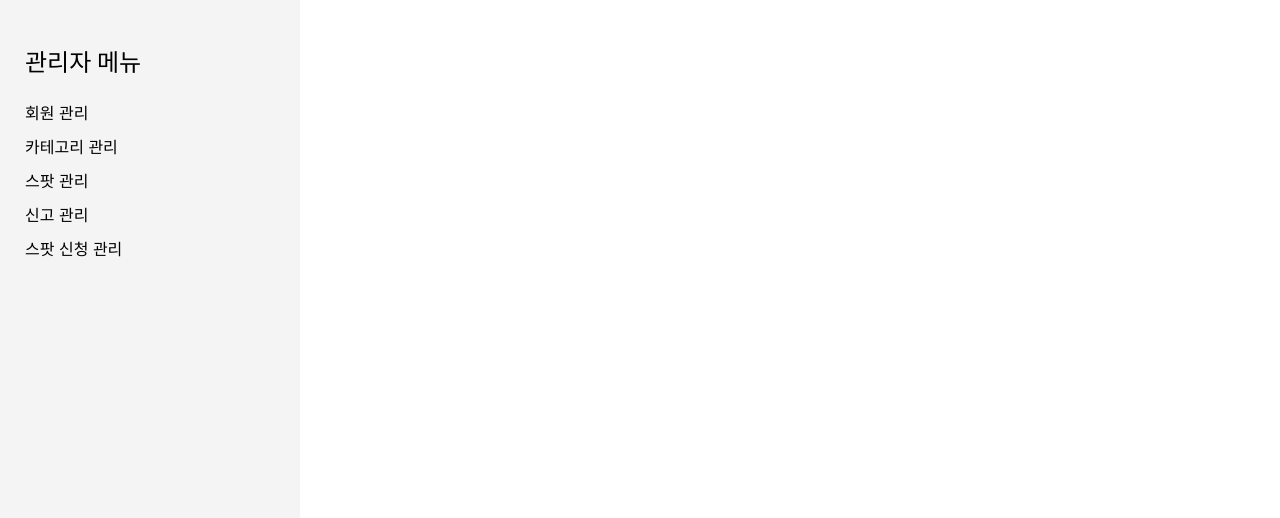
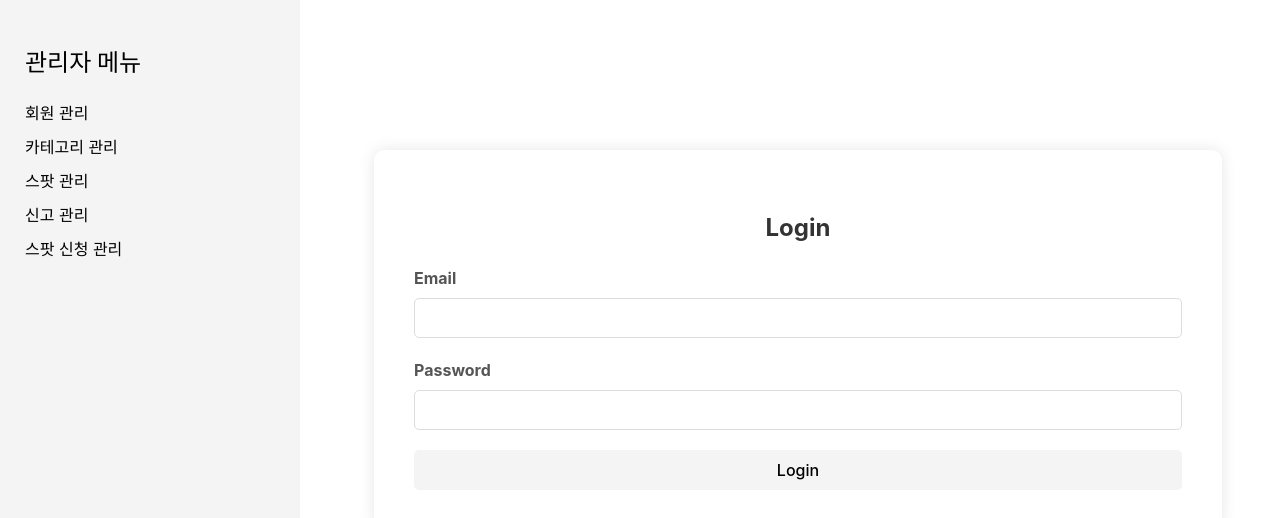
Before and after one commit to DittoTrip/DittoTrio-management, a React (Vite) app: page /login in a window 1280 px wide. Shown: the top 518 px of the page. Built offline with nearby package versions, Linux system fonts and the light colour scheme.

Commit message:
Feat: 로그인 & 유저 데이터 수정

```diff
--- a/src/App.tsx
+++ b/src/App.tsx
@@ -6,6 +6,8 @@ import CategoryManagement from "./pages/CategoryManagement";
 import SpotManagement from "./pages/SpotManagement";
 import ReportManagement from "./pages/ReportManagement";
 import SpotRequestManagement from "./pages/SpotRequestManagement";
+import Login from "./pages/Login";
+import ProtectedRoute from "./components/ProtectedRoute";
 import styled from "styled-components";
 import Sidebar from "./components/SlideBar";
 
@@ -27,11 +29,47 @@ const App: React.FC = () => {
         <Sidebar />
         <Content>
           <Routes>
-            <Route path="/members" element={<MemberManagement />} />
-            <Route path="/categories" element={<CategoryManagement />} />
-            <Route path="/spots" element={<SpotManagement />} />
-            <Route path="/reports" element={<ReportManagement />} />
-            <Route path="/spot-requests" element={<SpotRequestManagement />} />
+            <Route path="/login" element={<Login />} />
+            <Route
+              path="/members"
+              element={
+                <ProtectedRoute>
+                  <MemberManagement />
+                </ProtectedRoute>
+              }
+            />
+            <Route
+              path="/categories"
+              element={
+                <ProtectedRoute>
+                  <CategoryManagement />
+                </ProtectedRoute>
+              }
+            />
+            <Route
+              path="/spots"
+              element={
+                <ProtectedRoute>
+                  <SpotManagement />
+                </ProtectedRoute>
+              }
+            />
+            <Route
+              path="/reports"
+              element={
+                <ProtectedRoute>
+                  <ReportManagement />
+                </ProtectedRoute>
+              }
+            />
+            <Route
+              path="/spot-requests"
+              element={
+                <ProtectedRoute>
+                  <SpotRequestManagement />
+                </ProtectedRoute>
+              }
+            />
           </Routes>
         </Content>
       </Container>
--- /dev/null
+++ b/src/components/ProtectedRoute.tsx
@@ -0,0 +1,19 @@
+// ProtectedRoute.tsx
+import React from "react";
+import { Navigate } from "react-router-dom";
+
+interface ProtectedRouteProps {
+  children: React.ReactNode;
+}
+
+const ProtectedRoute: React.FC<ProtectedRouteProps> = ({ children }) => {
+  const token = localStorage.getItem("token");
+
+  if (!token) {
+    return <Navigate to="/login" />; // Redirect to login if not authenticated
+  }
+
+  return <>{children}</>;
+};
+
+export default ProtectedRoute;
--- a/src/pages/CategoryManagement.tsx
+++ b/src/pages/CategoryManagement.tsx
@@ -14,6 +14,7 @@ export interface Category {
   myBookmarkId: number | null;
   hashtags: string[];
   spotList: SpotData[];
+  totalPages: number;
 }
 
 export type SubType =
@@ -151,6 +152,8 @@ const CategoryManagement: React.FC = () => {
   const [currentPage, setCurrentPage] = useState<number>(0);
   const [totalPages, setTotalPages] = useState<number>(0);
 
+  const token = localStorage.getItem("token");
+
   const handleAddTag = (newTag: string) => {
     setTags([...tags, newTag]);
   };
@@ -165,7 +168,12 @@ const CategoryManagement: React.FC = () => {
 
   const fetchCategories = async (page: number) => {
     const response = await axios.get(
-      `http://dittotrip.site/category/list/search/typeless?query=&page=${page}&size=10`
+      `http://dittotrip.site/category/list/search/typeless?query=&page=${page}&size=10`,
+      {
+        headers: {
+          Authorization: `${token}`, // Add the Authorization header
+        },
+      }
     );
     setCategories(response.data.categoryDataList);
     setTotalPages(response.data.totalPages);
@@ -178,7 +186,11 @@ const CategoryManagement: React.FC = () => {
   };
 
   const handleDeleteCategory = async (categoryId: number) => {
-    await axios.delete(`/api/categories/${categoryId}`);
+    await axios.delete(`http://dittotrip.site/category/${categoryId}`, {
+      headers: {
+        Authorization: `${token}`, // Add the Authorization header
+      },
+    });
     setIsDeleteModalOpen(false);
     fetchCategories(currentPage);
   };
--- /dev/null
+++ b/src/pages/Login.tsx
@@ -0,0 +1,129 @@
+import React, { useState } from "react";
+import { useNavigate } from "react-router-dom";
+import axios from "axios";
+import styled from "styled-components";
+import { gray20, gray40, gray60 } from "../style/color";
+
+const Container = styled.div`
+  display: flex;
+  flex-direction: column;
+  align-items: center;
+  justify-content: center;
+  height: 80vh;
+  width: 70vw;
+`;
+
+const Form = styled.form`
+  background-color: white;
+  padding: 40px;
+  border-radius: 10px;
+  box-shadow: 0px 0px 15px rgba(0, 0, 0, 0.1);
+  width: 60vw;
+`;
+
+const Title = styled.h2`
+  margin-bottom: 20px;
+  text-align: center;
+  font-size: 24px;
+  color: #333;
+`;
+
+const InputGroup = styled.div`
+  margin-bottom: 20px;
+`;
+
+const Label = styled.label`
+  display: block;
+  margin-bottom: 8px;
+  font-weight: bold;
+  color: #555;
+`;
+
+const Input = styled.input`
+  width: 100%;
+  padding: 10px;
+  border: 1px solid #ddd;
+  border-radius: 5px;
+  font-size: 16px;
+  box-sizing: border-box;
+
+  &:focus {
+    border-color: ${gray60};
+    outline: none;
+  }
+`;
+
+const Button = styled.button`
+  width: 100%;
+  padding: 10px;
+  background-color: ${gray20};
+  color: black;
+  border: none;
+  border-radius: 5px;
+  font-size: 16px;
+  cursor: pointer;
+  transition: background-color 0.3s ease;
+
+  &:hover {
+    background-color: ${gray40};
+  }
+`;
+
+const ErrorMessage = styled.div`
+  color: red;
+  margin-top: 10px;
+  text-align: center;
+`;
+
+const Login: React.FC = () => {
+  const [email, setEmail] = useState("");
+  const [password, setPassword] = useState("");
+  const [error, setError] = useState("");
+  const navigate = useNavigate();
+
+  const handleLogin = async (e: React.FormEvent) => {
+    e.preventDefault();
+    try {
+      const response = await axios.post("http://dittotrip.site/auth/login", {
+        email,
+        password,
+      });
+      const token = response.data.accessToken;
+      localStorage.setItem("token", token); // Store token in localStorage
+      navigate("/members"); // Redirect to a protected route after login
+    } catch (error) {
+      console.error("Login failed", error);
+      setError("Login failed. Please try again.");
+    }
+  };
+
+  return (
+    <Container>
+      <Form onSubmit={handleLogin}>
+        <Title>Login</Title>
+        <InputGroup>
+          <Label>Email</Label>
+          <Input
+            type="text"
+            value={email}
+            onChange={(e) => setEmail(e.target.value)}
+            required
+          />
+        </InputGroup>
+        <InputGroup>
+          <Label>Password</Label>
+          <Input
+            type="password"
+            value={password}
+            onChange={(e) => setPassword(e.target.value)}
+            required
+          />
+        </InputGroup>
+        <Button type="submit">Login</Button>
+        {error && <ErrorMessage>{error}</ErrorMessage>}
+      </Form>
+    </Container>
+  );
+};
+
+export default Login;
--- a/src/pages/SpotRequestManagement.tsx
+++ b/src/pages/SpotRequestManagement.tsx
@@ -1,4 +1,3 @@
-// pages/SpotRequestManagement.tsx
 import React, { useEffect, useState } from "react";
 import Pagination from "../components/Pagination";
 import axios from "axios";
@@ -8,6 +7,15 @@ interface SpotRequest {
   id: number;
   name: string;
   location: string;
+}
+
+interface CategoryRequest {
+  name: string;
+  categoryMajorType: string;
+  categorySubType: string;
+  hashtagNames: string[];
+  spotIds: number[];
+  image: File | null;
 }
 
 const Table = styled.table`
@@ -41,6 +49,14 @@ const SpotRequestManagement: React.FC = () => {
   const [spotRequests, setSpotRequests] = useState<SpotRequest[]>([]);
   const [currentPage, setCurrentPage] = useState<number>(1);
   const [totalPages, setTotalPages] = useState<number>(0);
+  const [categoryData, setCategoryData] = useState<CategoryRequest>({
+    name: "",
+    categoryMajorType: "PERSON",
+    categorySubType: "PERSON_SINGER",
+    hashtagNames: [],
+    spotIds: [],
+    image: null,
+  });
 
   useEffect(() => {
     fetchSpotRequests(currentPage);
@@ -62,9 +78,79 @@ const SpotRequestManagement: React.FC = () => {
     fetchSpotRequests(currentPage);
   };
 
+  const handleAddCategory = async () => {
+    const formData = new FormData();
+    formData.append(
+      "categorySaveReq",
+      new Blob([JSON.stringify(categoryData)], {
+        type: "application/json",
+      })
+    );
+
+    if (categoryData.image) {
+      formData.append("image", categoryData.image);
+    }
+
+    try {
+      await axios.post("/category", formData);
+      // Handle success: refresh category list or display a success message
+    } catch (error) {
+      console.error("카테고리 추가 실패", error);
+    }
+  };
+
+  const handleEditCategory = async (categoryId: number) => {
+    const formData = new FormData();
+    formData.append(
+      "categoryModifyReq",
+      new Blob([JSON.stringify(categoryData)], {
+        type: "application/json",
+      })
+    );
+
+    if (categoryData.image) {
+      formData.append("image", categoryData.image);
+    }
+
+    try {
+      await axios.put(`/category/${categoryId}`, formData);
+      // Handle success: refresh category list or display a success message
+    } catch (error) {
+      console.error("카테고리 수정 실패", error);
+    }
+  };
+
+  const handleDeleteCategory = async (categoryId: number) => {
+    try {
+      await axios.delete(`/category/${categoryId}`);
+      // Handle success: refresh category list or display a success message
+    } catch (error) {
+      console.error("카테고리 삭제 실패", error);
+    }
+  };
+
+  const handleInputChange = (
+    e: React.ChangeEvent<HTMLInputElement | HTMLSelectElement>
+  ) => {
+    const { name, value } = e.target;
+    setCategoryData((prev) => ({
+      ...prev,
+      [name]: value,
+    }));
+  };
+
+  const handleFileChange = (e: React.ChangeEvent<HTMLInputElement>) => {
+    if (e.target.files) {
+      setCategoryData((prev) => ({
+        ...prev,
+        image: e.target.files![0],
+      }));
+    }
+  };
+
   return (
     <div>
-      <h1>스팟 신청 관리</h1>
+      <h2>스팟 신청 관리</h2>
       <Table>
         <thead>
           <tr>
@@ -103,6 +189,44 @@ const SpotRequestManagement: React.FC = () => {
         totalPages={totalPages}
         onPageChange={setCurrentPage}
       />
+
+      {/* Add/Edit Category Form */}
+      <div>
+        <h3>{categoryData ? "카테고리 수정" : "카테고리 추가"}</h3>
+        <input
+          type="text"
+          name="name"
+          value={categoryData.name}
+          placeholder="카테고리 이름"
+          onChange={handleInputChange}
+        />
+        <select
+          name="categoryMajorType"
+          value={categoryData.categoryMajorType}
+          onChange={handleInputChange}
+        >
+          <option value="PERSON">PERSON</option>
+          <option value="PLACE">PLACE</option>
+        </select>
+        <input type="file" name="image" onChange={handleFileChange} />
+        <Button
+          onClick={() =>
+            categoryData
+              ? handleEditCategory(1 /* Replace with actual categoryId */)
+              : handleAddCategory()
+          }
+        >
+          {categoryData ? "카테고리 수정" : "카테고리 추가"}
+        </Button>
+        <Button
+          color="#dc3545"
+          onClick={() =>
+            handleDeleteCategory(1 /* Replace with actual categoryId */)
+          }
+        >
+          카테고리 삭제
+        </Button>
+      </div>
     </div>
   );
 };
```
Also changed, not shown: src/pages/MemberManagement.tsx (+52 -12 lines), src/pages/ReportManagement.tsx (+49 -10 lines), 1 other file (tests, documents, lock files or other folders).
